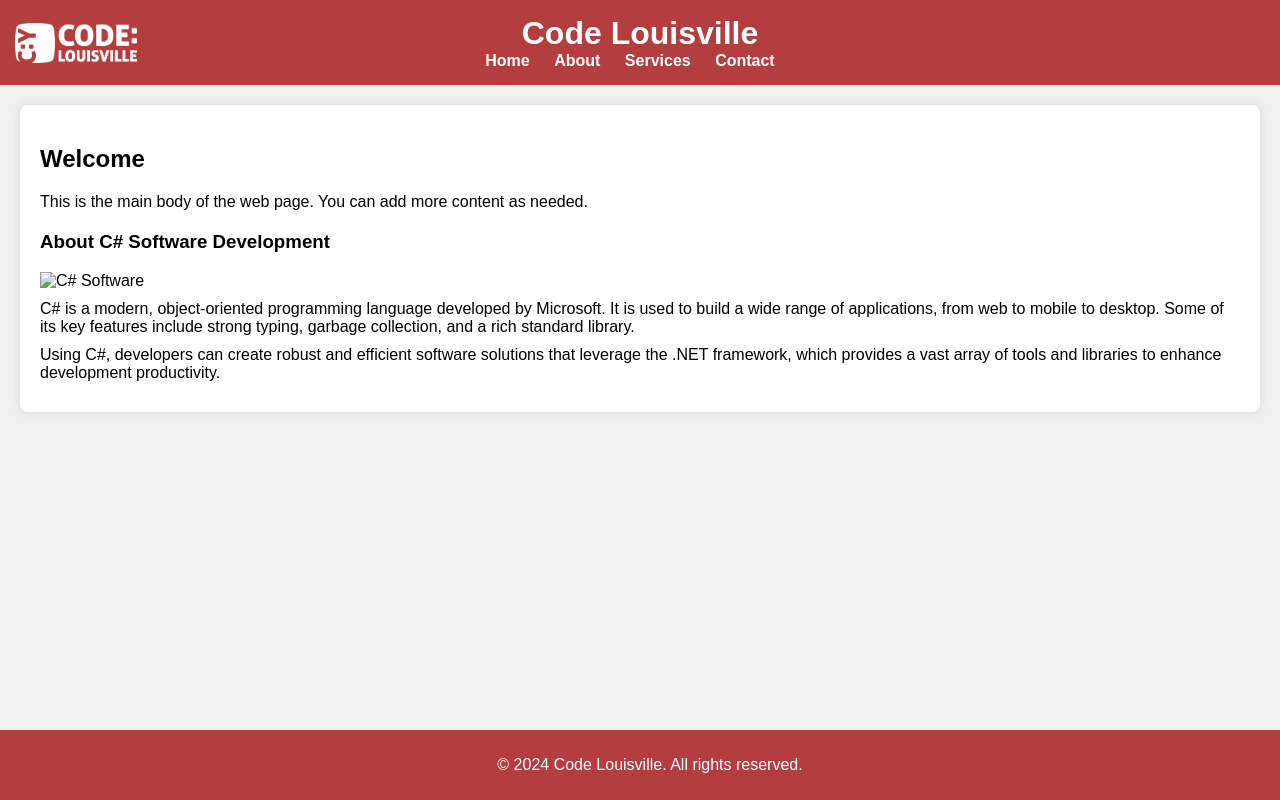
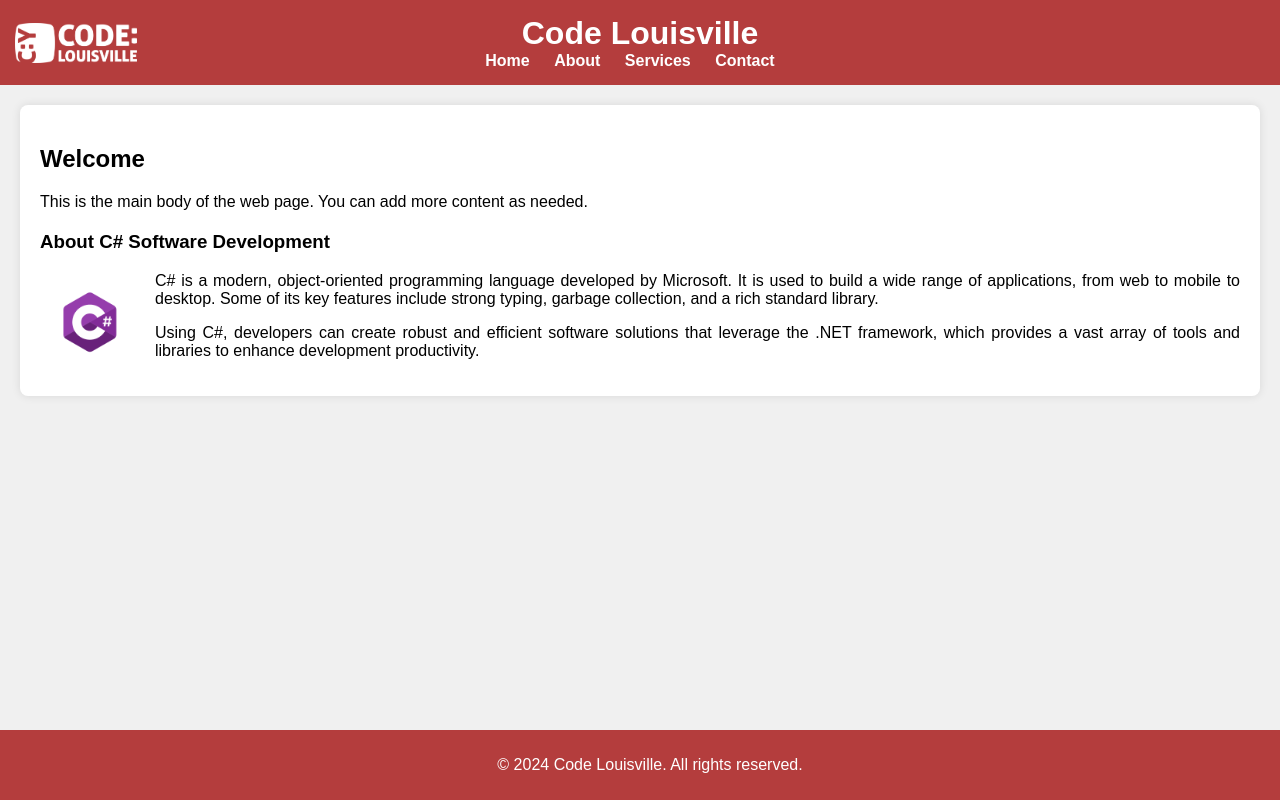
Before and after one commit to nvalle88/code-you-web, a plain HTML site: page index.html in a window 1280 px wide. Drawn offline with Linux system fonts and the light colour scheme.

Commit message:
add css and index corrected

```diff
--- a/index.html
+++ b/index.html
@@ -1,4 +1,3 @@
-<!DOCTYPE html>
 <html lang="en">
 <head>
     <meta charset="UTF-8">
@@ -25,7 +24,7 @@
 
         <section class="info-section">
             <h3>About C# Software Development</h3>
-            <img src="path/to/your/csharp-image.jpg" alt="C# Software" class="info-image">
+            <img src="Csharp_Logo.png" alt="C# Software" class="info-image">
             <p>C# is a modern, object-oriented programming language developed by Microsoft. It is used to build a wide range of applications, from web to mobile to desktop. Some of its key features include strong typing, garbage collection, and a rich standard library.</p>
             <p>Using C#, developers can create robust and efficient software solutions that leverage the .NET framework, which provides a vast array of tools and libraries to enhance development productivity.</p>
         </section>
--- a/site.css
+++ b/site.css
@@ -71,14 +71,15 @@ body {
 }
 
 .info-section .info-image {
-    max-width: 100%;
-    height: auto;
-    display: block;
-    margin: 10px 0;
+    float: left; /* Make the image float to the left */
+    margin-right: 15px; /* Add some margin to separate the image from the text */
+    max-width: 100px; /* Limit the width of the image */
+    height: auto; /* Maintain aspect ratio */
 }
 
 .info-section p {
-    margin: 10px 0;
+    margin-top: 0; /* Remove default top margin for paragraphs */
+    text-align: justify; /* Justify the text */
 }
 
 /* Footer styles */
```
